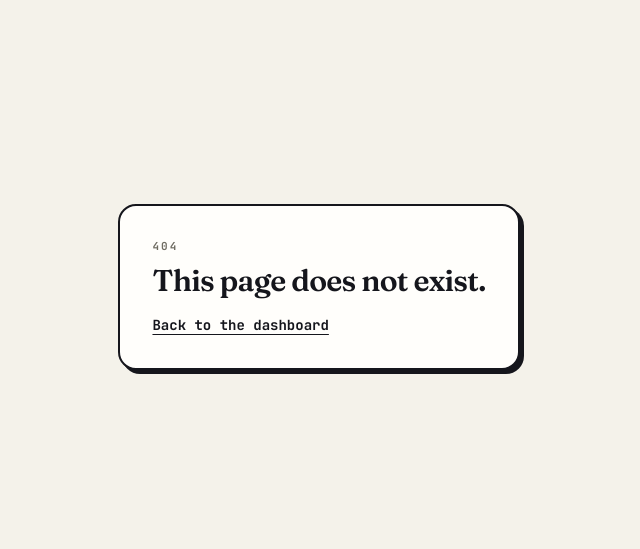
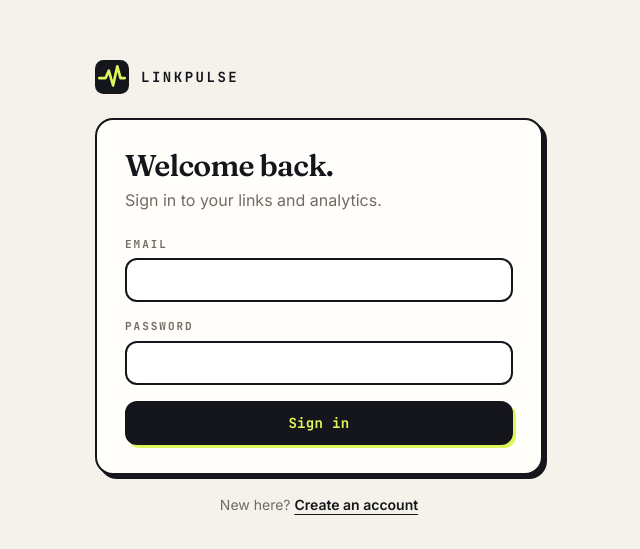
Before and after one commit to Krishna-10-7/linkpulse, a Next.js app in the folder apps/web/: page /lk/app/login in a window 1280 px wide. Before the commit this address had no page. Shown: the part 113-662 px from the top of the page, without its empty margins (321-961 px from the left). Built offline with nearby package versions, Linux system fonts and the light colour scheme.

Commit message:
feat(web): sign-in and sign-up pages

```diff
--- /dev/null
+++ b/apps/web/src/app/login/page.tsx
@@ -0,0 +1,7 @@
+import type { Metadata } from 'next';
+import { AuthForm } from '@/components/AuthForm';
+
+export const metadata: Metadata = { title: 'Sign in' };
+export default function LoginPage() {
+  return <AuthForm mode="login" />;
+}
--- /dev/null
+++ b/apps/web/src/app/register/page.tsx
@@ -0,0 +1,7 @@
+import type { Metadata } from 'next';
+import { AuthForm } from '@/components/AuthForm';
+
+export const metadata: Metadata = { title: 'Create account' };
+export default function RegisterPage() {
+  return <AuthForm mode="register" />;
+}
--- /dev/null
+++ b/apps/web/src/components/AuthForm.tsx
@@ -0,0 +1,53 @@
+'use client';
+import Link from 'next/link';
+import { FormEvent, useState } from 'react';
+import { api, ApiError, APP } from '@/lib/api';
+import { Logo } from './Logo';
+import { Button, Field, Input, Notice } from './ui';
+
+export function AuthForm({ mode }: { mode: 'login' | 'register' }) {
+  const [error, setError] = useState<string | null>(null);
+  const [fields, setFields] = useState<Record<string, string>>({});
+  const [busy, setBusy] = useState(false);
+  const isLogin = mode === 'login';
+
+  async function submit(e: FormEvent<HTMLFormElement>) {
+    e.preventDefault();
+    setBusy(true); setError(null); setFields({});
+    const data = Object.fromEntries(new FormData(e.currentTarget));
+    try {
+      await api(`/auth/${mode}`, { method: 'POST', json: data });
+      const next = new URLSearchParams(location.search).get('next');
+      location.href = next && next.startsWith(APP) ? next : `${APP}/`;
+    } catch (err) {
+      if (err instanceof ApiError) { setError(err.message); setFields(err.data.fields || {}); }
+      else setError('Could not reach the server.');
+      setBusy(false);
+    }
+  }
+
+  return (
+    <main className="grid min-h-screen place-items-center px-4 py-10">
+      <div className="w-full max-w-md">
+        <div className="mb-6 flex items-center gap-3 font-mono text-sm font-bold uppercase tracking-[0.18em]"><Logo size={34} />LinkPulse</div>
+        <div className="card p-7">
+          <h1 className="text-3xl font-semibold">{isLogin ? 'Welcome back.' : <>Start with <span className="hl">one</span> link.</>}</h1>
+          <p className="mt-1 text-muted">{isLogin ? 'Sign in to your links and analytics.' : 'Create an account — it takes ten seconds.'}</p>
+          <form onSubmit={submit} className="mt-6 space-y-4">
+            {!isLogin && <Field label="Name" error={fields.name}><Input name="name" autoComplete="name" required /></Field>}
+            <Field label="Email" error={fields.email}><Input name="email" type="email" autoComplete="email" required /></Field>
+            <Field label="Password" error={fields.password} hint={isLogin ? undefined : 'At least 8 characters.'}>
+              <Input name="password" type="password" autoComplete={isLogin ? 'current-password' : 'new-password'} required minLength={isLogin ? 1 : 8} />
+            </Field>
+            {error && <Notice tone="bad">{error}</Notice>}
+            <Button type="submit" className="w-full" disabled={busy}>{busy ? 'One moment…' : isLogin ? 'Sign in' : 'Create account'}</Button>
+          </form>
+        </div>
+        <p className="mt-5 text-center text-sm text-muted">
+          {isLogin ? <>New here? <Link href="/register/" className="font-semibold text-ink underline underline-offset-4">Create an account</Link></>
+            : <>Already have an account? <Link href="/login/" className="font-semibold text-ink underline underline-offset-4">Sign in</Link></>}
+        </p>
+      </div>
+    </main>
+  );
+}
```
